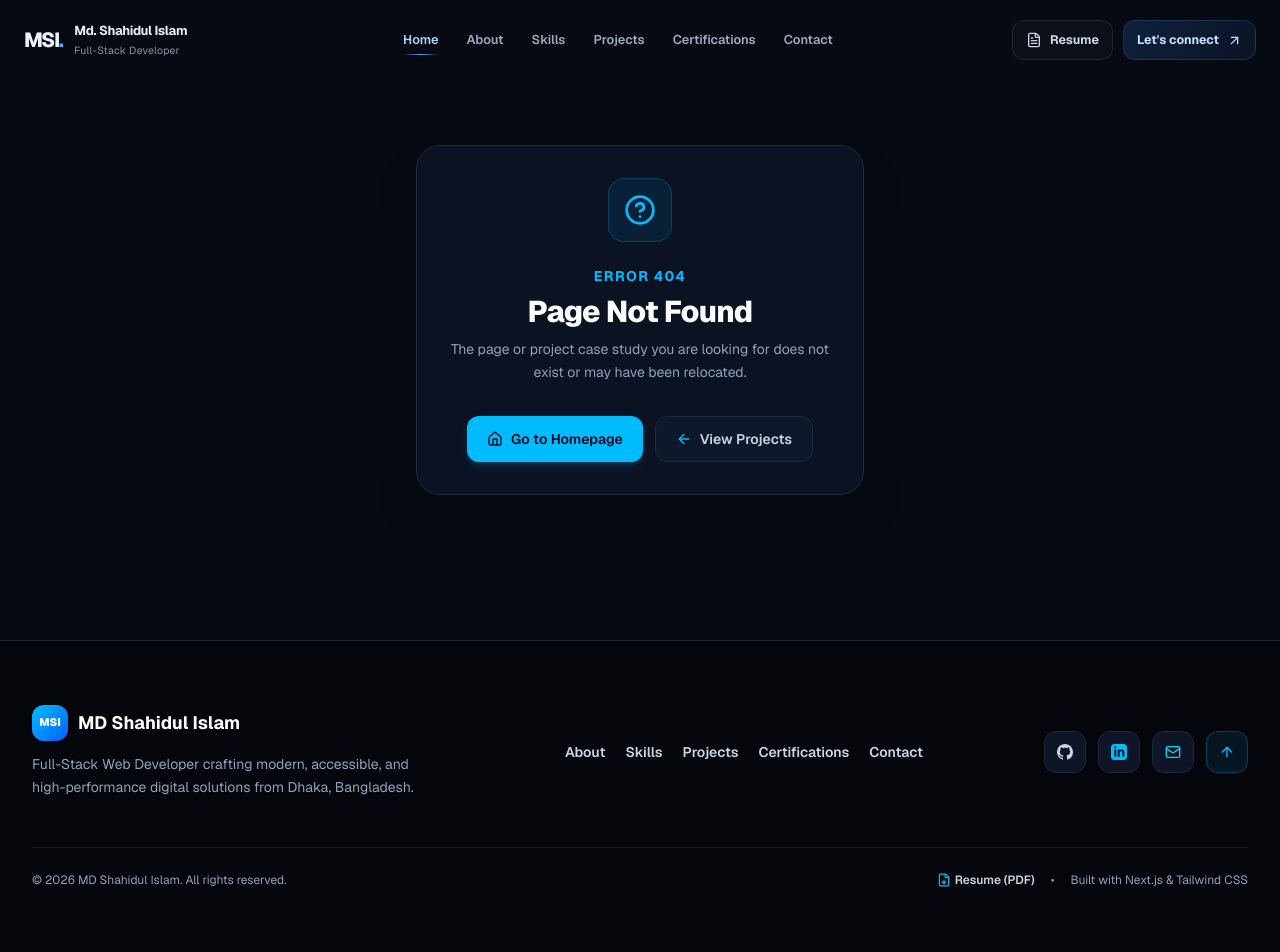
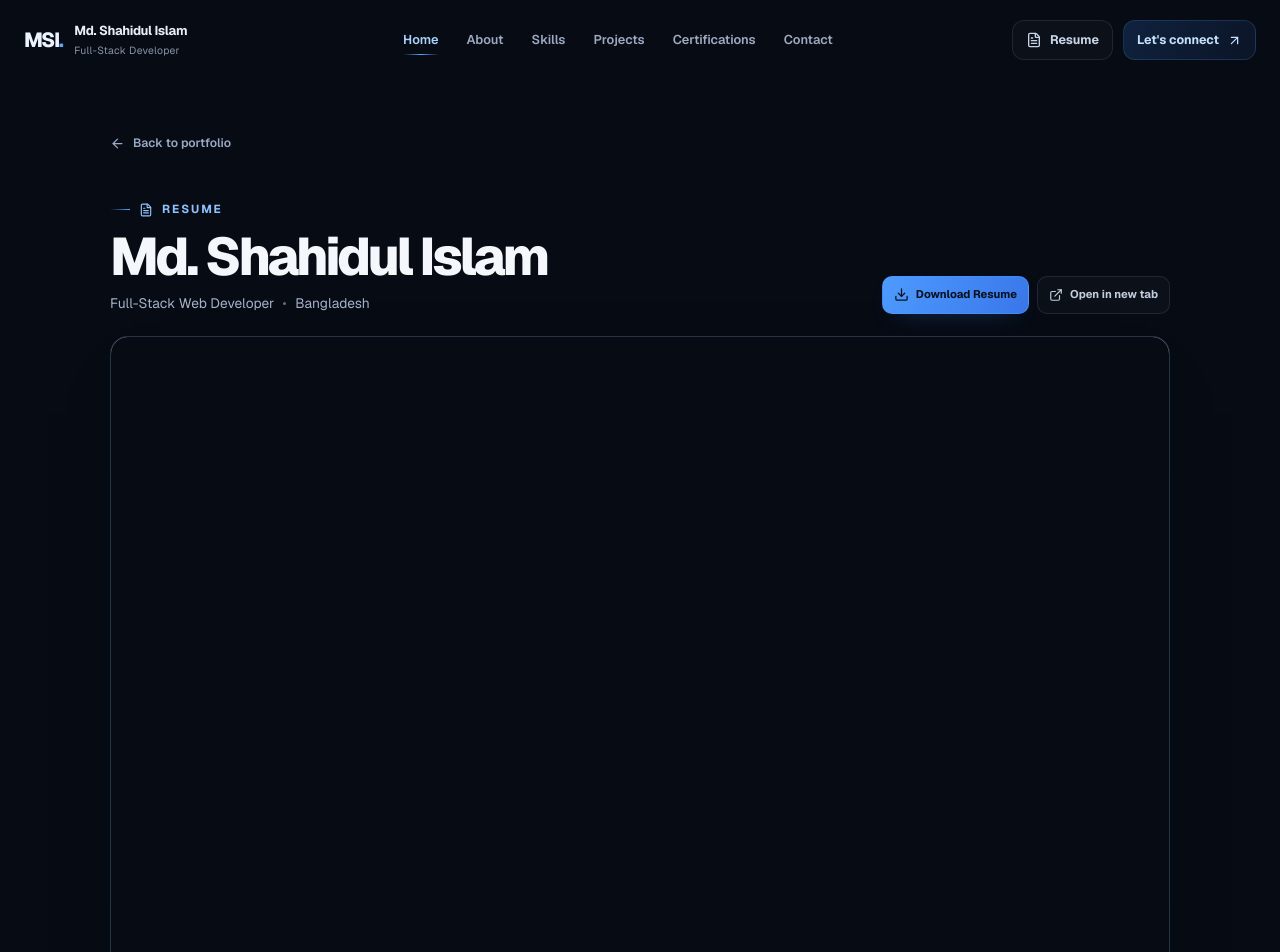
Before and after one commit to shahidul91325/shahidul-portfolio, a Next.js app: page /resume in a window 1280 px wide. Before the commit this address had no page. Shown: the top 952 px of the page. Built offline with nearby package versions, Linux system fonts and the light colour scheme.

Commit message:
Add dedicated embedded resume viewer

```diff
--- a/app/globals.css
+++ b/app/globals.css
@@ -286,6 +286,17 @@ button, a { -webkit-tap-highlight-color: transparent; }
 .course-meta-row span { display: inline-flex; align-items: center; gap: 7px; }
 .course-meta-row svg { color: #76b8ff; }
 .course-meta-separator { width: 3px; height: 3px; border-radius: 50%; background: #60708a; }
+.resume-page { min-height: 100vh; padding: 124px 0 72px; }
+.resume-container { width: min(1060px, calc(100% - 48px)); margin-inline: auto; }
+.resume-header { display: flex; align-items: flex-end; justify-content: space-between; gap: 24px; margin: 31px 0 22px; }
+.resume-heading-copy h1 { margin: 11px 0 0; color: var(--ink); font-size: clamp(2rem, 4.5vw, 3.3rem); font-weight: 710; letter-spacing: -.06em; line-height: 1.05; }
+.resume-heading-copy p { display: flex; align-items: center; gap: 9px; margin: 9px 0 0; color: #a3b2c8; font-size: .86rem; }
+.resume-heading-copy p span { width: 3px; height: 3px; border-radius: 50%; background: #60708a; }
+.resume-actions { display: flex; flex-wrap: wrap; gap: 8px; }
+.resume-viewer-frame { overflow: hidden; min-height: 72vh; border: 1px solid rgba(170,195,234,.16); border-radius: 18px; background: #111827; box-shadow: 0 28px 75px -50px #000; }
+.resume-iframe { display: block; width: 100%; height: 78vh; min-height: 650px; border: 0; background: #e5e7eb; }
+.resume-fallback { margin: 14px 2px 0; color: #8492a8; font-size: .75rem; line-height: 1.7; }
+.resume-fallback a { color: #9acaff; text-underline-offset: 3px; }
 
 ::-webkit-scrollbar { width: 10px; }
 ::-webkit-scrollbar-track { background: var(--navy-950); }
@@ -339,6 +350,11 @@ button, a { -webkit-tap-highlight-color: transparent; }
   .course-card { grid-template-columns: 1fr; }
   .course-art { min-height: 230px; }
   .course-emblem-spark { top: 25%; right: 31%; }
+  .resume-header { align-items: flex-start; flex-direction: column; }
+  .resume-actions { width: 100%; }
+  .resume-actions > * { flex: 1; }
+  .resume-viewer-frame { min-height: 63vh; border-radius: 13px; }
+  .resume-iframe { height: 68vh; min-height: 520px; }
 }
 @media (max-width: 480px) {
   .nav-inner { width: calc(100% - 32px); }
@@ -364,6 +380,8 @@ button, a { -webkit-tap-highlight-color: transparent; }
   .case-image-frame { aspect-ratio: 1.2; border-radius: 16px; }
   .case-stack-grid { grid-template-columns: 1fr; }
   .case-footer { align-items: flex-start; flex-direction: column; }
+  .resume-container { width: calc(100% - 36px); }
+  .resume-actions { flex-direction: column; }
 }
 
 @media (prefers-reduced-motion: reduce) {
--- /dev/null
+++ b/app/resume/page.jsx
@@ -0,0 +1,34 @@
+import Link from "next/link";
+import { ArrowLeft, Download, ExternalLink, FileText } from "lucide-react";
+import { profileData } from "@/data/profile";
+
+export const metadata = {
+  title: "Resume | Md. Shahidul Islam",
+  description: "View or download Md. Shahidul Islam's resume.",
+};
+
+export default function ResumePage() {
+  return (
+    <section className="resume-page">
+      <div className="resume-container">
+        <Link href="/#hero" className="case-back"><ArrowLeft size={15} /> Back to portfolio</Link>
+        <header className="resume-header">
+          <div className="resume-heading-copy">
+            <span className="eyebrow"><FileText size={14} /> Resume</span>
+            <h1>Md. Shahidul Islam</h1>
+            <p>Full-Stack Web Developer <span /> Bangladesh</p>
+          </div>
+          <div className="resume-actions">
+            <a className="project-action project-action-primary" href={profileData.resumePath} download="MD_Shahidul_Islam_Resume.pdf"><Download size={15} /> Download Resume</a>
+            <a className="project-action" href={profileData.resumePath} target="_blank" rel="noopener noreferrer"><ExternalLink size={14} /> Open in new tab</a>
+          </div>
+        </header>
+
+        <div className="resume-viewer-frame">
+          <iframe className="resume-iframe" src={`${profileData.resumePath}#view=FitH`} title="Md. Shahidul Islam resume PDF" />
+        </div>
+        <p className="resume-fallback">If the PDF viewer is unavailable in your browser, <a href={profileData.resumePath} target="_blank" rel="noopener noreferrer">open the resume PDF</a> or use the download button above.</p>
+      </div>
+    </section>
+  );
+}
--- a/components/Footer.jsx
+++ b/components/Footer.jsx
@@ -111,16 +111,13 @@ export default function Footer() {
             © {currentYear} {profileData.name}. All rights reserved.
           </p>
           <div className="flex items-center gap-4">
-            <a
-              href={profileData.resumePath}
-              download="MD_Shahidul_Islam_Resume.pdf"
-              target="_blank"
-              rel="noopener noreferrer"
+            <Link
+              href={profileData.resumeViewerPath}
               className="hover:text-sky-400 transition flex items-center gap-1 font-semibold text-slate-300"
             >
               <FileDown className="w-3.5 h-3.5 text-sky-400" />
-              <span>Resume (PDF)</span>
-            </a>
+              <span>View Resume</span>
+            </Link>
             <span>•</span>
             <span className="text-slate-400">
               Built with Next.js & Tailwind CSS
--- a/components/Hero.jsx
+++ b/components/Hero.jsx
@@ -22,7 +22,7 @@ export default function Hero() {
           <div className="hero-actions">
             <Link href="/#contact" className="button-primary">Let&apos;s connect <ArrowRight size={17} /></Link>
             <Link href="/#projects" className="button-secondary">Explore projects <ArrowDown size={16} /></Link>
-            <a href={profileData.resumePath} download="MD_Shahidul_Islam_Resume.pdf" className="button-quiet"><FileText size={16} /> View resume</a>
+            <Link href={profileData.resumeViewerPath} className="button-quiet"><FileText size={16} /> View resume</Link>
           </div>
 
           <div className="hero-footer">
--- a/components/Navbar.jsx
+++ b/components/Navbar.jsx
@@ -40,9 +40,9 @@ export default function Navbar() {
 
   const closeMenu = () => setIsOpen(false);
   const resumeLink = (
-    <a href={profileData.resumePath} download="MD_Shahidul_Islam_Resume.pdf" className="nav-resume" onClick={closeMenu}>
+    <Link href={profileData.resumeViewerPath} className="nav-resume" onClick={closeMenu}>
       <FileText size={16} aria-hidden="true" /> <span>Resume</span>
-    </a>
+    </Link>
   );
 
   return (
--- a/data/profile.js
+++ b/data/profile.js
@@ -7,6 +7,7 @@ export const profileData = {
   linkedin: "https://www.linkedin.com/in/shahidul91325/",
   github: "https://github.com/shahidul91325",
   resumePath: "/resume.pdf",
+  resumeViewerPath: "/resume",
   profilePhoto: "/images/profile.png",
   headline: "Building Modern, Scalable & High-Performance Web Applications",
   aboutHeading: "Passionate about full-stack engineering, clean architecture, and delightful user experiences.",
```
